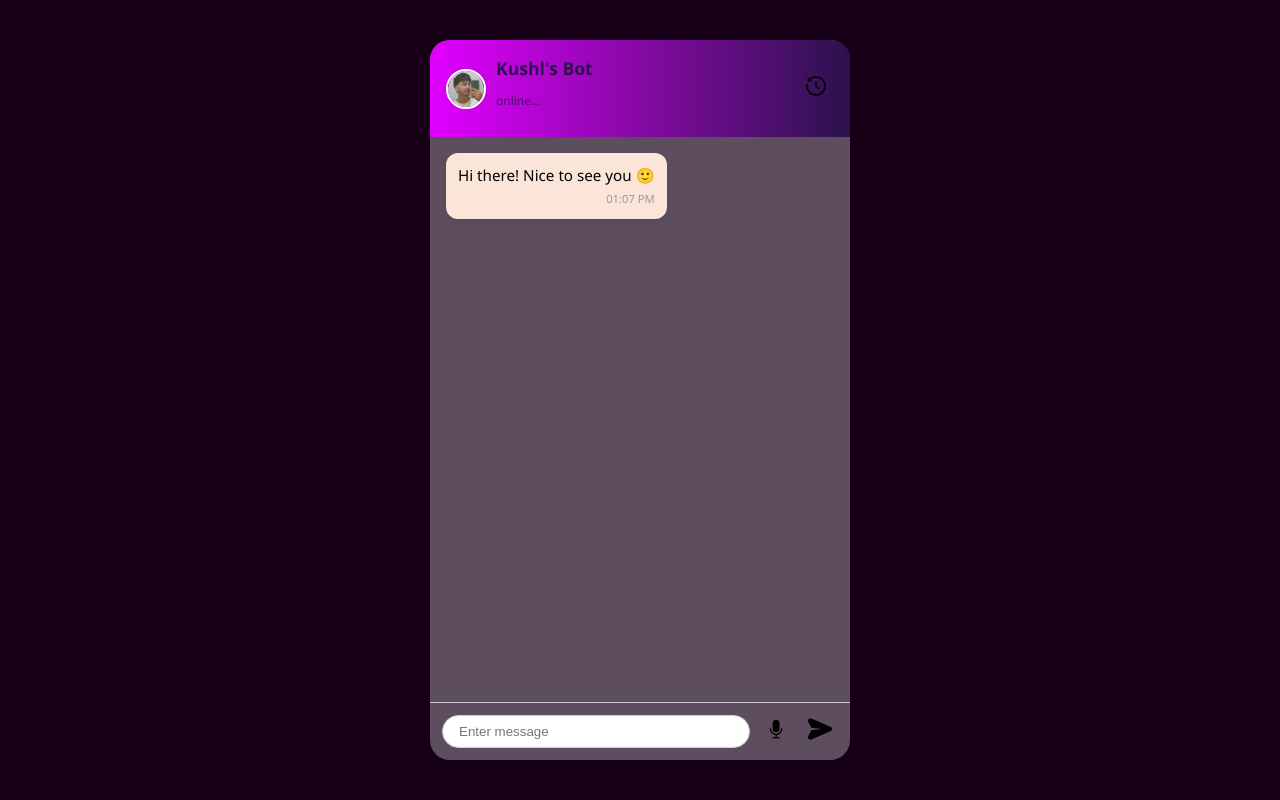
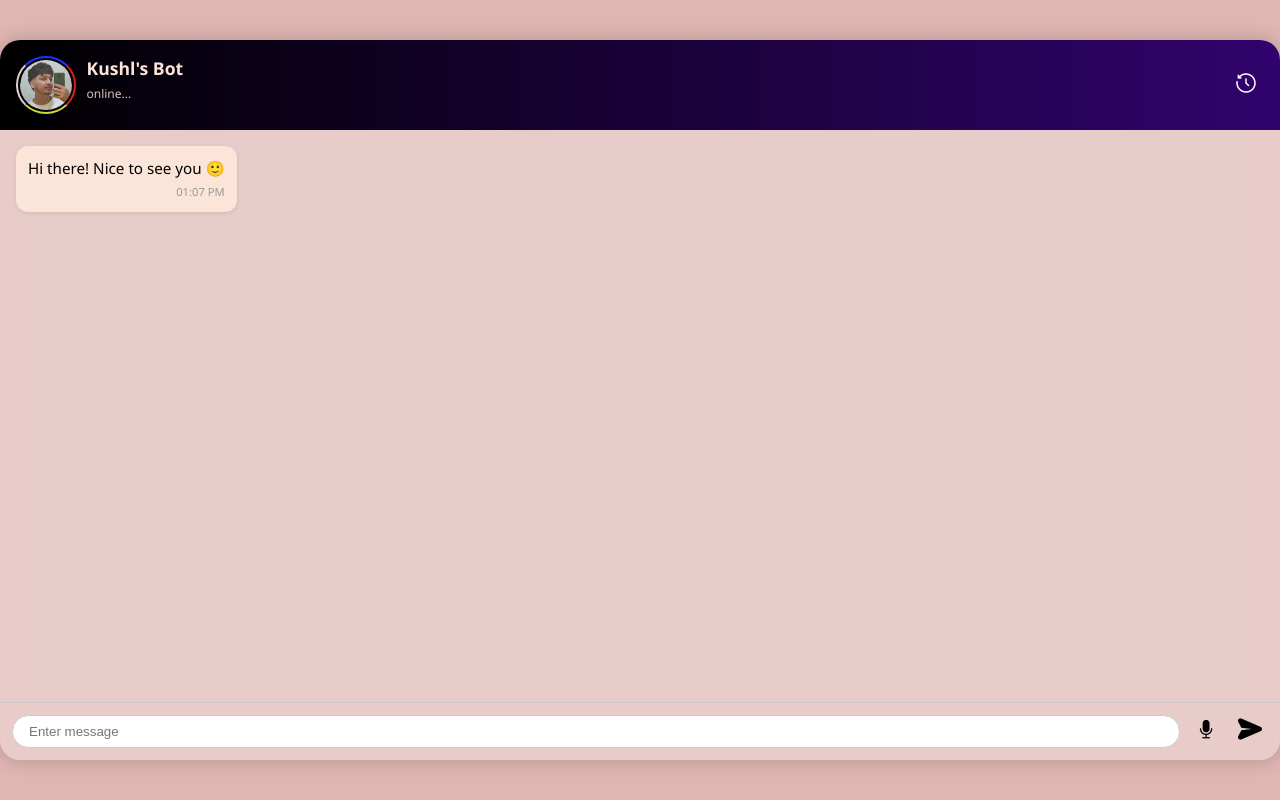
Before and after one commit to kushllll/kushl-chatbot, a Flask app: page / in a window 1280 px wide. Run offline with Flask 3, Linux system fonts and the light colour scheme.

Commit message:
some css fix

```diff
--- a/static/style.css
+++ b/static/style.css
@@ -8,11 +8,13 @@ body {
   margin: 0;
   font-family: "Segoe UI", sans-serif;
   /* background: #DFB6B2; */
-  background: #190019;
+  background:#DFB6B2;
   height: 100vh;
   display: flex;
   justify-content: center;
   align-items: center;
+  overflow: hidden;
+  box-sizing: border-box;
 }
 
 #chat-widget {
@@ -21,7 +23,7 @@ body {
   border-radius: 20px;
   box-shadow: 0 0 20px rgba(0, 0, 0, 0.2);
   width: 100%;
-  max-width: 420px;
+  max-width: auto;
   height: 90vh;
   display: flex;
   flex-direction: column;
@@ -29,9 +31,9 @@ body {
 }
 
 header {
-  background: linear-gradient(to right, #e100ff,#2B124C );
+  background: linear-gradient(to right, #000000, #31036d );
   padding: 1rem;
-  color: #2B124C;
+  color: rgb(251 228 216);
   display: flex;
   justify-content: space-between;
   align-items: center;
@@ -44,10 +46,22 @@ header {
 }
 
 .bot-avatar {
-  width: 36px;
+  /* width: 36px;
   height: 36px;
   border-radius: 50%;
-  border: 2px solid white;
+  border: 2px solid white; */
+    /* width: 36px;
+  height: 36px;
+  border-radius: 50%;
+  border: 2px solid white; */
+    border: 2px solid #cddc39;
+  padding: 2px;
+  border-radius: 50%;
+  border-top-color: #2231ff;
+  border-left-color: #ded0d0;
+  border-right-color: #dc1e1e;
+  /* width: 75px; */
+  height: 50px;
 }
 
 .bot-details h2 {
@@ -58,6 +72,7 @@ header {
 .status {
   font-size: 0.75rem;
   opacity: 0.85;
+   margin-top: 5px;
 }
 
 .bot-actions button {
--- a/templates/index.html
+++ b/templates/index.html
@@ -18,7 +18,7 @@
         </div>
       </div>
       <div class="bot-actions">
-        <button id="clear-history" title="Clear History"><img src="/static/blackHistory--Streamline-Solar-Ar.png" alt="history" /></button>
+        <button id="clear-history" title="Clear History"><img src="/static/History--Streamline-Solar-Ar.png" alt="history" /></button>
         <!-- <button id="toggle-theme" title="Toggle Theme">☀︎</button> -->
       </div>
     </header>
```
